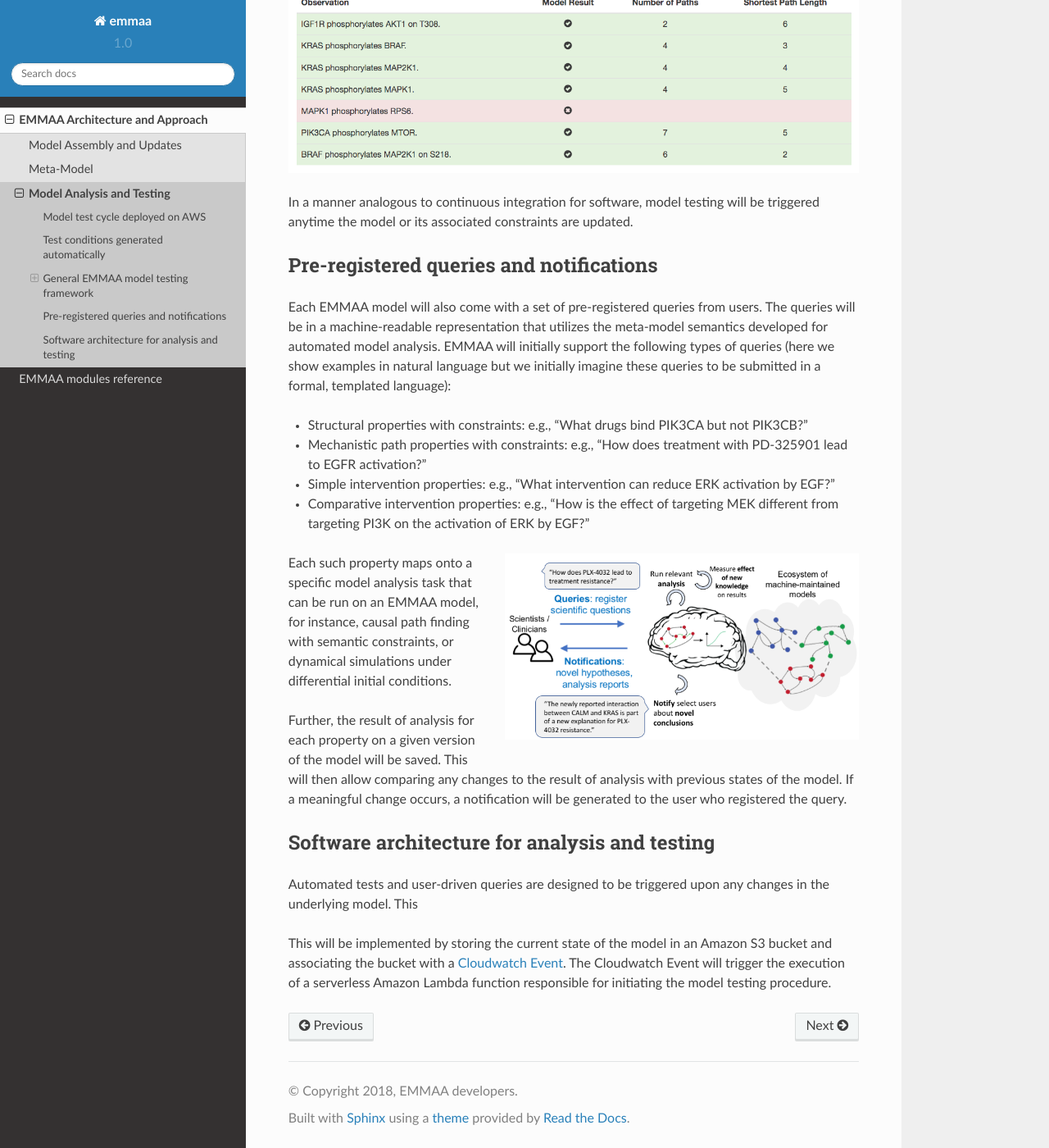
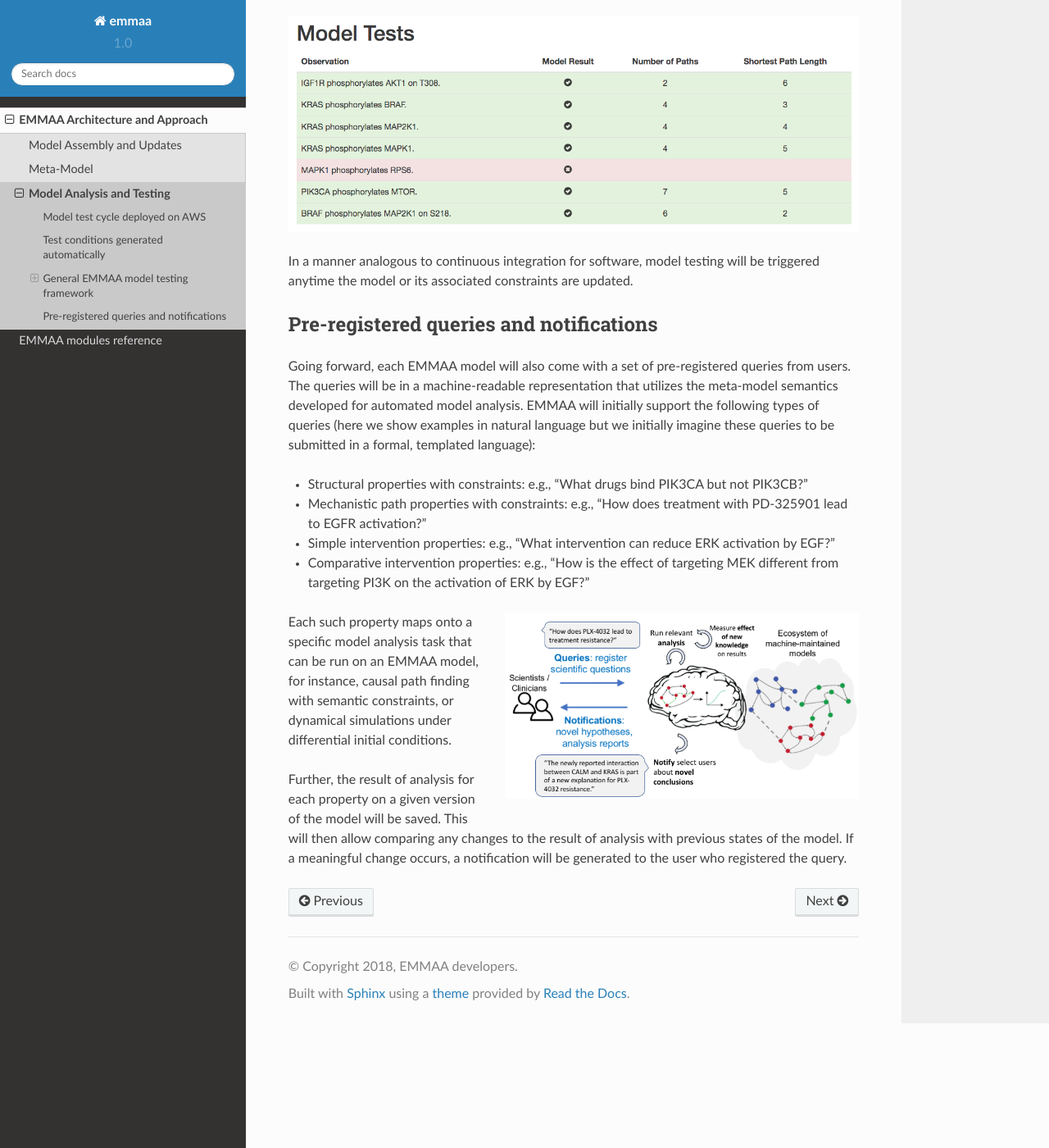
Before and after one commit to gyorilab/emmaa, a Sphinx documentation site: the page built from doc/architecture/analysis.rst, in a window 1280 px wide and 1400 px high, scrolled down 2809 px. Shown: the whole window at 82% size. Built offline with Sphinx 7.4.7 and the Read the Docs theme 2.0.0, drawn with Linux system fonts in a browser that asks for light colours; some of the changed text lies outside the part shown.

Commit message:
Remove and reformat some sections

```diff
--- a/doc/architecture/analysis.rst
+++ b/doc/architecture/analysis.rst
@@ -67,6 +67,7 @@
 observations and molecular mechanisms extracted by human experts from the
 scientific literature. Going forward, we will also rely on observations
 collected directly from the literature for automated model testing.
+
 The code to generate and run this corpus of test statements is available
 `here <https://github.com/indralab/emmaa/blob/master/scripts/run_bel_tests.py>`_.
 
@@ -135,12 +138,12 @@
 Pre-registered queries and notifications
 ----------------------------------------
 
-Each EMMAA model will also come with a set of pre-registered queries from
-users. The queries will be in a machine-readable representation that utilizes
-the meta-model semantics developed for automated model analysis. EMMAA will
-initially support the following types of queries (here we show examples in
-natural language but we initially imagine these queries to be submitted in a
-formal, templated language):
+Going forward, each EMMAA model will also come with a set of pre-registered
+queries from users. The queries will be in a machine-readable representation
+that utilizes the meta-model semantics developed for automated model analysis.
+EMMAA will initially support the following types of queries (here we show
+examples in natural language but we initially imagine these queries to be
+submitted in a formal, templated language):
 
 - Structural properties with constraints: e.g., "What drugs bind PIK3CA but not
   PIK3CB?"
@@ -163,16 +166,3 @@
 model will be saved. This will then allow comparing any changes to the result
 of analysis with previous states of the model. If a meaningful change occurs, a
 notification will be generated to the user who registered the query.
-
-Software architecture for analysis and testing
-----------------------------------------------
-
-Automated tests and user-driven queries are designed to be triggered upon any
-changes in the underlying model. This
-
-
-This will be implemented by storing the current state of the model in an Amazon
-S3 bucket and associating the bucket with a `Cloudwatch Event
-<https://docs.aws.amazon.com/AmazonCloudWatch/latest/events/Create-CloudWatch-Events-Rule.html>`_.
-The Cloudwatch Event will trigger the execution of a serverless Amazon Lambda
-function responsible for initiating the model testing procedure.
```
Also changed, not shown: other parts of doc/architecture/analysis.rst (+2 -0 lines).
